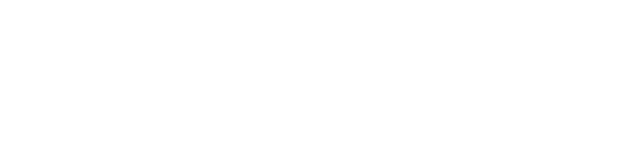
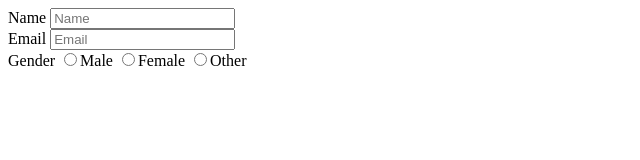
Before and after one commit to acciojob/signup-form-car-mohit88512, a website: page main.html in a window 1280 px wide. Shown: the whole page, without its empty margins (0-640 px from the left). Drawn offline with Linux system fonts and the light colour scheme.

Commit message:
created a submission

```diff
--- a/main.html
+++ b/main.html
@@ -8,6 +8,18 @@
 
 <body>
 	<!-- the entire body must be written by student -->
+	<form>
+		<label for="name">Name </label>
+		<input type="text" id="name" placeholder="Name" required ><br>
+
+		<label for="email">Email </label>
+		<input type="email" id="email" placeholder="Email" required ><br>
+		<label for="gender_m">Gender </label>
+		<label><input type="radio" name=gender_m id="gender_m"  >Male</label>
+		<label><input type="radio" name=gender_m id="gender_m"  >Female</label>
+		<label><input type="radio" name=gender_m id="gender_m"  >Other</label>
+
+	</form>
     <script type="text/javascript" src="./script.js">
 </script>
 
```
